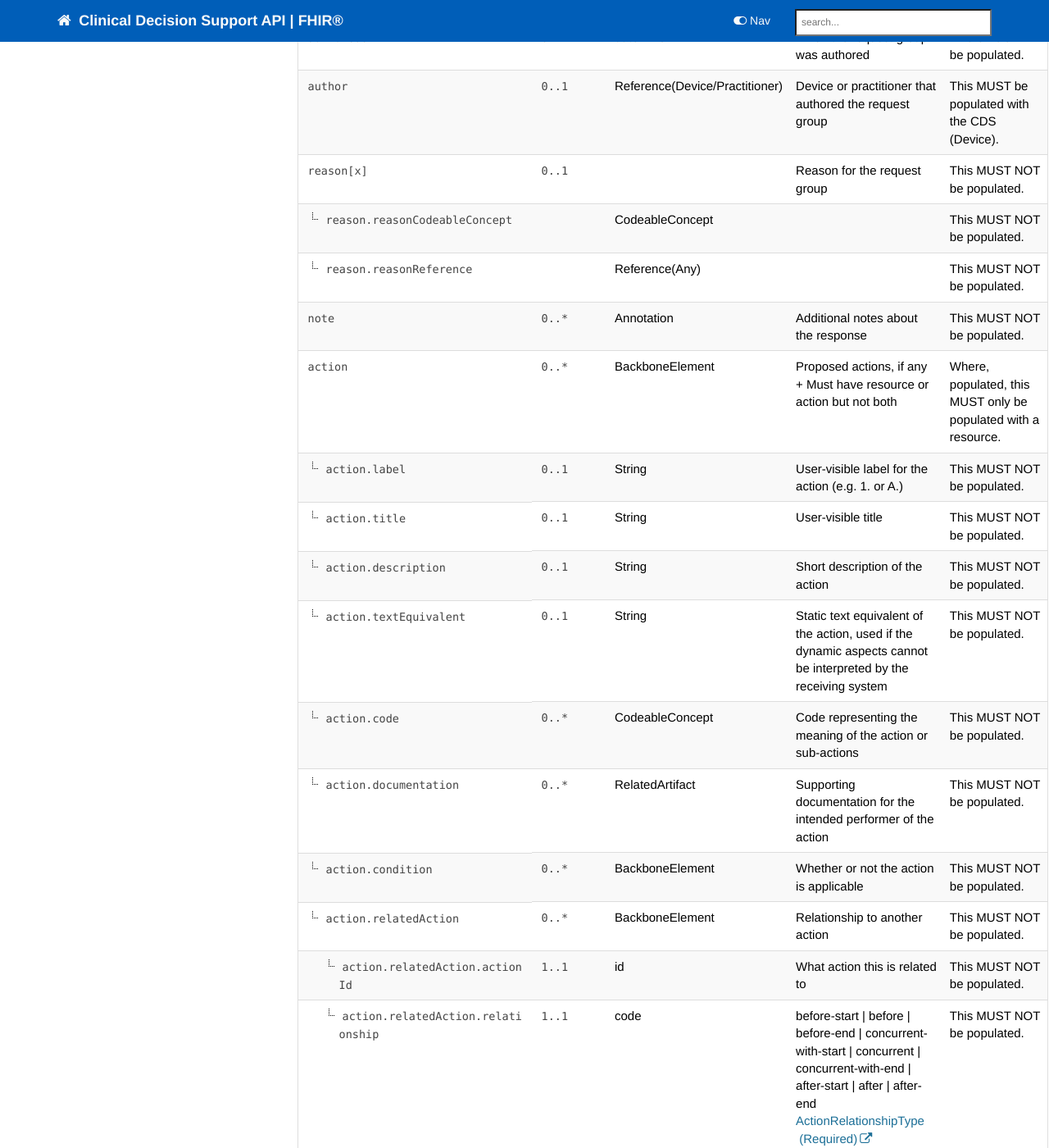
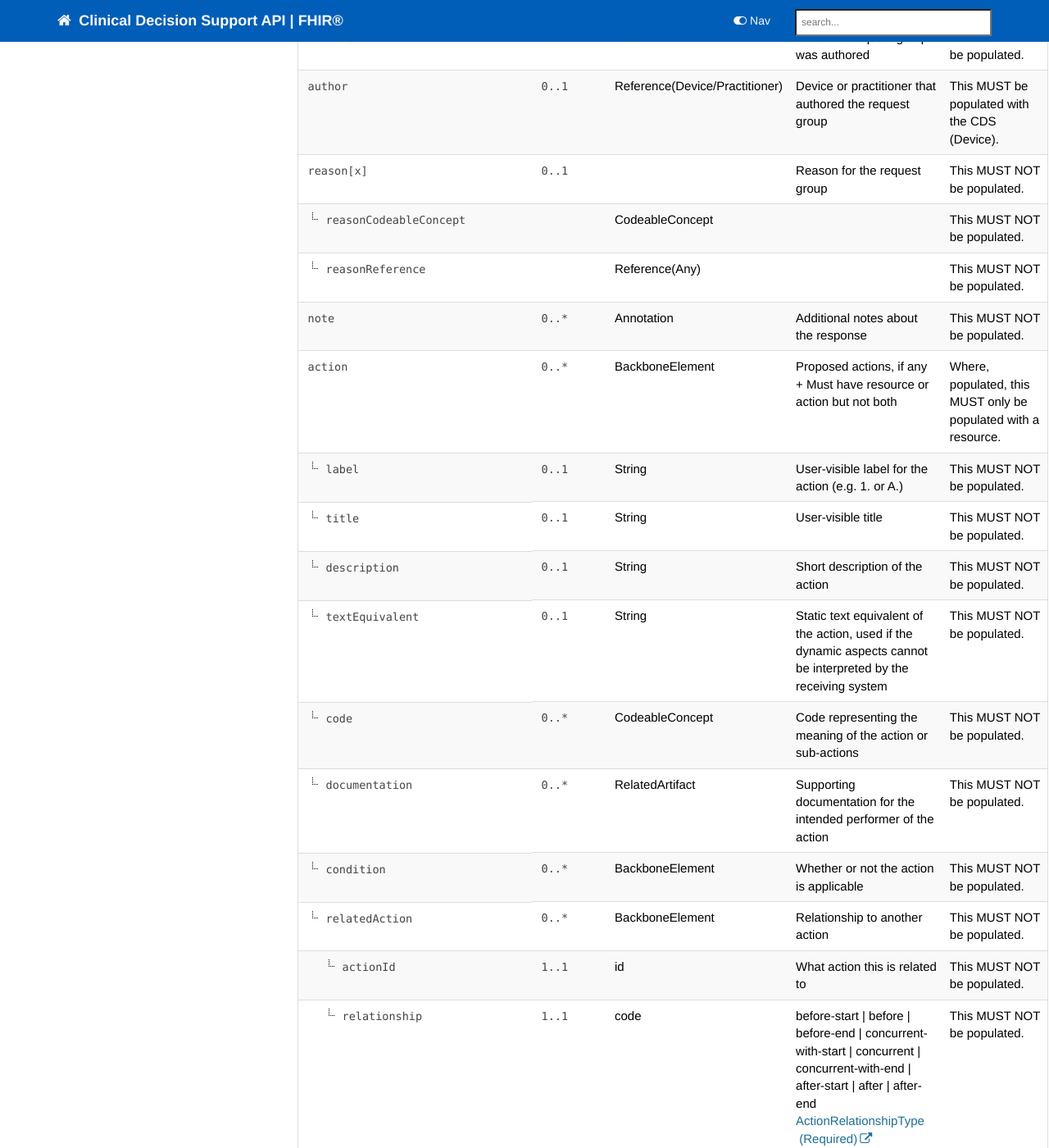
Before and after one commit to nhsconnect/FHIR-CDS, a Jekyll site: the page built from pages/explore/api_requestgroup.md, in a window 1280 px wide and 1400 px high, scrolled down 2094 px. Shown: the whole window at 82% size. Built offline with Jekyll 4.4.1, drawn with Linux system fonts in a browser that asks for light colours; nearby versions of some CDN libraries; our own code applies the rules of GitHub Pages for plain Markdown files; comment, search, counter and statistics services are not loaded; some of the changed text lies outside the part shown.

Commit message:
Update api_requestgroup.md

```diff
--- a/pages/explore/api_requestgroup.md
+++ b/pages/explore/api_requestgroup.md
@@ -100,28 +100,28 @@ Detailed implementation guidance for a `RequestGroup` resource in the scope of t
  <tr><td><code class="highlighter-rouge">authoredOn</code></td><td><code class="highlighter-rouge">0..1</code></td><td>dateTime</td><td>When the request group was authored</td><td>This SHOULD be populated.</td></tr>
  <tr><td><code class="highlighter-rouge">author</code></td><td><code class="highlighter-rouge">0..1</code></td><td>Reference(Device/Practitioner)</td><td>Device or practitioner that authored the request group</td><td>This MUST be populated with the CDS (Device).</td></tr>
  <tr><td><code class="highlighter-rouge">reason[x]</code></td><td><code class="highlighter-rouge">0..1</code></td><td>&nbsp;</td><td>Reason for the request group</td><td>This MUST NOT be populated.</td></tr>
- <tr><td class="sub"><code class="highlighter-rouge">reason.reasonCodeableConcept</code></td><td>&nbsp;</td><td>CodeableConcept</td><td>&nbsp;</td><td>This MUST NOT be populated.</td></tr>
- <tr><td class="sub"><code class="highlighter-rouge">reason.reasonReference</code></td><td>&nbsp;</td><td>Reference(Any)</td><td>&nbsp;</td><td>This MUST NOT be populated.</td></tr>
+ <tr><td class="sub"><code class="highlighter-rouge">reasonCodeableConcept</code></td><td>&nbsp;</td><td>CodeableConcept</td><td>&nbsp;</td><td>This MUST NOT be populated.</td></tr>
+ <tr><td class="sub"><code class="highlighter-rouge">reasonReference</code></td><td>&nbsp;</td><td>Reference(Any)</td><td>&nbsp;</td><td>This MUST NOT be populated.</td></tr>
  <tr><td><code class="highlighter-rouge">note</code></td><td><code class="highlighter-rouge">0..*</code></td><td>Annotation</td><td>Additional notes about the response</td><td>This MUST NOT be populated.</td></tr>
  <tr><td><code class="highlighter-rouge">action</code></td><td><code class="highlighter-rouge">0..*</code></td><td>BackboneElement</td><td>Proposed actions, if any <br/>+ Must have resource or action but not both</td><td>Where, populated, this MUST only be populated with a resource.</td></tr>
- <tr><td class="sub"><code class="highlighter-rouge">action.label</code></td><td><code class="highlighter-rouge">0..1</code></td><td>String</td><td>User-visible label for the action (e.g. 1. or A.)</td><td>This MUST NOT be populated.</td></tr>
- <tr><td class="sub"><code class="highlighter-rouge">action.title</code></td><td><code class="highlighter-rouge">0..1</code></td><td>String</td><td>User-visible title</td><td>This MUST NOT be populated.</td></tr>
- <tr><td class="sub"><code class="highlighter-rouge">action.description</code></td><td><code class="highlighter-rouge">0..1</code></td><td>String</td><td>Short description of the action</td><td>This MUST NOT be populated.</td></tr>
- <tr><td class="sub"><code class="highlighter-rouge">action.textEquivalent</code></td><td><code class="highlighter-rouge">0..1</code></td><td>String</td><td>Static text equivalent of the action, used if the dynamic aspects cannot be interpreted by the receiving system</td><td>This MUST NOT be populated.</td></tr>
- <tr><td class="sub"><code class="highlighter-rouge">action.code</code></td><td><code class="highlighter-rouge">0..*</code></td><td>CodeableConcept</td><td>Code representing the meaning of the action or sub-actions</td><td>This MUST NOT be populated.</td></tr>
- <tr><td class="sub"><code class="highlighter-rouge">action.documentation</code></td><td><code class="highlighter-rouge">0..*</code></td><td>RelatedArtifact</td><td>Supporting documentation for the intended performer of the action</td><td>This MUST NOT be populated.</td></tr>
- <tr><td class="sub"><code class="highlighter-rouge">action.condition</code></td><td><code class="highlighter-rouge">0..*</code></td><td>BackboneElement</td><td>Whether or not the action is applicable</td><td>This MUST NOT be populated.</td></tr>
- <tr><td class="sub"><code class="highlighter-rouge">action.relatedAction</code></td><td><code class="highlighter-rouge">0..*</code></td><td>BackboneElement</td><td>Relationship to another action</td><td>This MUST NOT be populated.</td></tr>
- <tr><td class="sub-sub"><code class="highlighter-rouge">action.relatedAction.actionId</code></td><td><code class="highlighter-rouge">1..1</code></td><td>id</td><td>What action this is related to</td><td>This MUST NOT be populated.</td></tr>
- <tr><td class="sub-sub"><code class="highlighter-rouge">action.relatedAction.relationship</code></td><td><code class="highlighter-rouge">1..1</code></td><td>code</td><td>before-start | before | before-end | concurrent-with-start | concurrent | concurrent-with-end | after-start | after | after-end <a href="http://hl7.org/fhir/stu3/valueset-action-relationship-type.html">ActionRelationshipType  (Required)</a></td><td>This MUST NOT be populated.</td></tr>
- <tr><td class="sub"><code class="highlighter-rouge">action.timing[x]</code></td><td><code class="highlighter-rouge">0..1</code></td><td>&nbsp;</td><td>When the action should take place</td><td>This MUST NOT be populated.</td></tr>
- <tr><td class="sub"><code class="highlighter-rouge">action.type</code></td><td><code class="highlighter-rouge">0..1</code></td><td>Coding</td><td>create | update | remove | fire-event ActionType  (Extensible)</td><td>This MUST NOT be populated.</td></tr>
- <tr><td class="sub"><code class="highlighter-rouge">action.groupingBehavior</code></td><td><code class="highlighter-rouge">0..1</code></td><td>code</td><td>visual-group | logical-group | sentence-group ActionGroupingBehavior  (Required)</td><td>This MUST NOT be populated.</td></tr>
- <tr><td class="sub"><code class="highlighter-rouge">action.selectionBehavior</code></td><td><code class="highlighter-rouge">0..1</code></td><td>code</td><td>any | all | all-or-none | exactly-one | at-most-one | one-or-more ActionSelectionBehavior  (Required)</td><td>This MUST NOT be populated.</td></tr>
- <tr><td class="sub"><code class="highlighter-rouge">action.requiredBehavior</code></td><td><code class="highlighter-rouge">0..1</code></td><td>code</td><td>must | could | must-unless-documented ActionRequiredBehavior  (Required)</td><td>This MUST NOT be populated.</td></tr>
- <tr><td class="sub"><code class="highlighter-rouge">action.precheckBehavior</code></td><td><code class="highlighter-rouge">0..1</code></td><td>code</td><td>yes | no ActionPrecheckBehavior  (Required)</td><td>This MUST NOT be populated.</td></tr>
- <tr><td class="sub"><code class="highlighter-rouge">action.cardinalityBehavior</code></td><td><code class="highlighter-rouge">0..1</code></td><td>code</td><td>single | multiple ActionCardinalityBehavior  (Required)</td><td>This MUST NOT be populated.</td></tr>
- <tr><td class="sub"><code class="highlighter-rouge">action.resource</code></td><td><code class="highlighter-rouge">0..1</code></td><td>Reference(Any)</td><td>The target of the action</td><td>This MAY be populated.</td></tr>
+ <tr><td class="sub"><code class="highlighter-rouge">label</code></td><td><code class="highlighter-rouge">0..1</code></td><td>String</td><td>User-visible label for the action (e.g. 1. or A.)</td><td>This MUST NOT be populated.</td></tr>
+ <tr><td class="sub"><code class="highlighter-rouge">title</code></td><td><code class="highlighter-rouge">0..1</code></td><td>String</td><td>User-visible title</td><td>This MUST NOT be populated.</td></tr>
+ <tr><td class="sub"><code class="highlighter-rouge">description</code></td><td><code class="highlighter-rouge">0..1</code></td><td>String</td><td>Short description of the action</td><td>This MUST NOT be populated.</td></tr>
+ <tr><td class="sub"><code class="highlighter-rouge">textEquivalent</code></td><td><code class="highlighter-rouge">0..1</code></td><td>String</td><td>Static text equivalent of the action, used if the dynamic aspects cannot be interpreted by the receiving system</td><td>This MUST NOT be populated.</td></tr>
+ <tr><td class="sub"><code class="highlighter-rouge">code</code></td><td><code class="highlighter-rouge">0..*</code></td><td>CodeableConcept</td><td>Code representing the meaning of the action or sub-actions</td><td>This MUST NOT be populated.</td></tr>
+ <tr><td class="sub"><code class="highlighter-rouge">documentation</code></td><td><code class="highlighter-rouge">0..*</code></td><td>RelatedArtifact</td><td>Supporting documentation for the intended performer of the action</td><td>This MUST NOT be populated.</td></tr>
+ <tr><td class="sub"><code class="highlighter-rouge">condition</code></td><td><code class="highlighter-rouge">0..*</code></td><td>BackboneElement</td><td>Whether or not the action is applicable</td><td>This MUST NOT be populated.</td></tr>
+ <tr><td class="sub"><code class="highlighter-rouge">relatedAction</code></td><td><code class="highlighter-rouge">0..*</code></td><td>BackboneElement</td><td>Relationship to another action</td><td>This MUST NOT be populated.</td></tr>
+ <tr><td class="sub-sub"><code class="highlighter-rouge">actionId</code></td><td><code class="highlighter-rouge">1..1</code></td><td>id</td><td>What action this is related to</td><td>This MUST NOT be populated.</td></tr>
+ <tr><td class="sub-sub"><code class="highlighter-rouge">relationship</code></td><td><code class="highlighter-rouge">1..1</code></td><td>code</td><td>before-start | before | before-end | concurrent-with-start | concurrent | concurrent-with-end | after-start | after | after-end <a href="http://hl7.org/fhir/stu3/valueset-action-relationship-type.html">ActionRelationshipType  (Required)</a></td><td>This MUST NOT be populated.</td></tr>
+ <tr><td class="sub"><code class="highlighter-rouge">timing[x]</code></td><td><code class="highlighter-rouge">0..1</code></td><td>&nbsp;</td><td>When the action should take place</td><td>This MUST NOT be populated.</td></tr>
+ <tr><td class="sub"><code class="highlighter-rouge">type</code></td><td><code class="highlighter-rouge">0..1</code></td><td>Coding</td><td>create | update | remove | fire-event ActionType  (Extensible)</td><td>This MUST NOT be populated.</td></tr>
+ <tr><td class="sub"><code class="highlighter-rouge">groupingBehavior</code></td><td><code class="highlighter-rouge">0..1</code></td><td>code</td><td>visual-group | logical-group | sentence-group ActionGroupingBehavior  (Required)</td><td>This MUST NOT be populated.</td></tr>
+ <tr><td class="sub"><code class="highlighter-rouge">selectionBehavior</code></td><td><code class="highlighter-rouge">0..1</code></td><td>code</td><td>any | all | all-or-none | exactly-one | at-most-one | one-or-more ActionSelectionBehavior  (Required)</td><td>This MUST NOT be populated.</td></tr>
+ <tr><td class="sub"><code class="highlighter-rouge">requiredBehavior</code></td><td><code class="highlighter-rouge">0..1</code></td><td>code</td><td>must | could | must-unless-documented ActionRequiredBehavior  (Required)</td><td>This MUST NOT be populated.</td></tr>
+ <tr><td class="sub"><code class="highlighter-rouge">precheckBehavior</code></td><td><code class="highlighter-rouge">0..1</code></td><td>code</td><td>yes | no ActionPrecheckBehavior  (Required)</td><td>This MUST NOT be populated.</td></tr>
+ <tr><td class="sub"><code class="highlighter-rouge">cardinalityBehavior</code></td><td><code class="highlighter-rouge">0..1</code></td><td>code</td><td>single | multiple ActionCardinalityBehavior  (Required)</td><td>This MUST NOT be populated.</td></tr>
+ <tr><td class="sub"><code class="highlighter-rouge">resource</code></td><td><code class="highlighter-rouge">0..1</code></td><td>Reference(Any)</td><td>The target of the action</td><td>This MAY be populated.</td></tr>
  <tr><td><code class="highlighter-rouge">action</code></td><td><code class="highlighter-rouge">0..*</code></td><td>action</td><td>Sub action</td><td>This MUST NOT be populated.</td></tr>
 </table>
 
```
